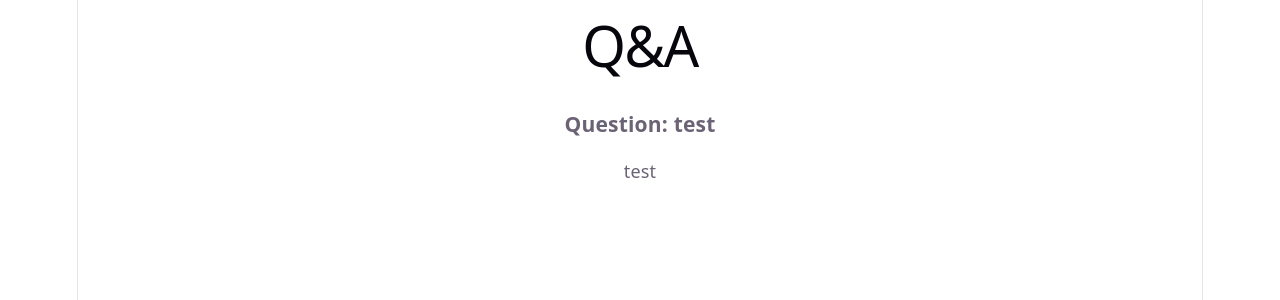
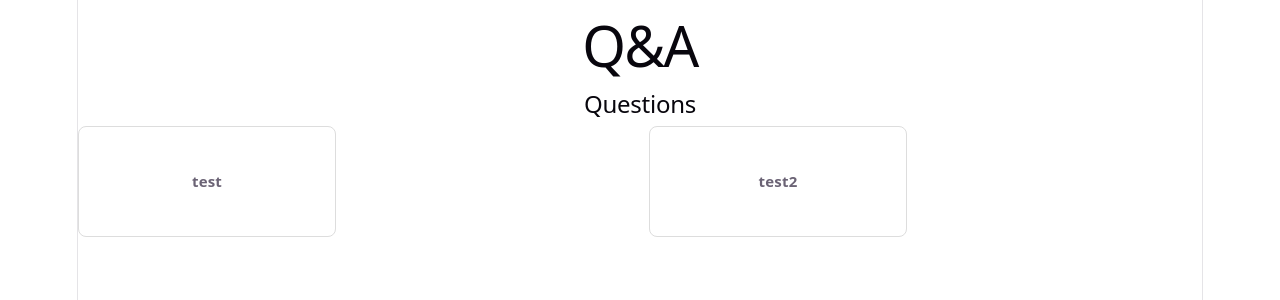
Before and after one commit to TTP-CAPSTONE-2/QA-Frontend, a React (Vite) app: page / in a window 1280 px wide. Shown: the top 300 px of the page. Built offline with nearby package versions, Linux system fonts and the light colour scheme.

Commit message:
Show Grid for questions

```diff
--- a/src/App.css
+++ b/src/App.css
@@ -1,3 +1,16 @@
+.grid {
+  display: grid;
+  grid-template-columns: repeat(auto-fit, minmax(220px, 1fr));
+  gap: 1rem;
+}
+
+.card {
+  border: 1px solid #ddd;
+  border-radius: 8px;
+  padding: 1rem;
+  background: #fff;
+}
+
 .counter {
   font-size: 16px;
   padding: 5px 10px;
--- a/src/App.jsx
+++ b/src/App.jsx
@@ -1,22 +1,31 @@
-import { useState } from 'react';
 import QuestionCard from './components/QuestionCard';
-import './App.css'
+import './App.css';
 
-const fakeQuestion = {
-  id: 1,
-  title: "test",
-  body: "test",
-};
+const fakeQuestions = [
+  {
+    id: 1,
+    title: 'test',
+    body: 'test',
+  },
+  {
+    id: 2,
+    title: 'test2',
+    body: 'test2',
+  },
+];
 
 function App() {
-  const [count, setCount] = useState(0)
-
   return (
-    <>
-        <h1>Q&A</h1>
-        <QuestionCard question={fakeQuestion} />
-    </>
+    <div>
+      <h1>Q&A</h1>
+      <h2>Questions</h2>
+      <div className="grid">
+        {fakeQuestions.map((question) => (
+          <QuestionCard key={question.id} question={question} />
+        ))}
+      </div>
+    </div>
   );
 }
 
-export default App
+export default App;
--- a/src/components/QuestionCard.jsx
+++ b/src/components/QuestionCard.jsx
@@ -1,8 +1,7 @@
 function QuestionCard({ question }) {
     return (
         <div className="card">
-            <h3>Question: {question.title}</h3>
-            <p>{question.body}</p>
+            <h3>{question.title}</h3>
         </div>
     );
 }
--- a/src/index.css
+++ b/src/index.css
@@ -109,3 +109,33 @@ code {
   padding: 4px 8px;
   background: var(--code-bg);
 }
+
+.grid {
+  display: flex;
+  flex-wrap: wrap;
+  gap: var(--space);
+  padding: var(--space);
+}
+
+.card {
+  flex: 1 1 160px;
+  max-width: 220px;
+  background: var(--card);
+  border-radius: var(--radius);
+  overflow: hidden;
+}
+
+.card img {
+  width: 100%;
+  display: block;
+}
+
+.card h3 {
+  font-size: 15px;
+  padding: 8px;
+}
+
+.card p {
+  color: var(--muted);
+  padding: 0 8px 8px;
+}
```
Also changed, not shown: package.json (+16 -2 lines), 1 other file (tests, documents, lock files or other folders).
